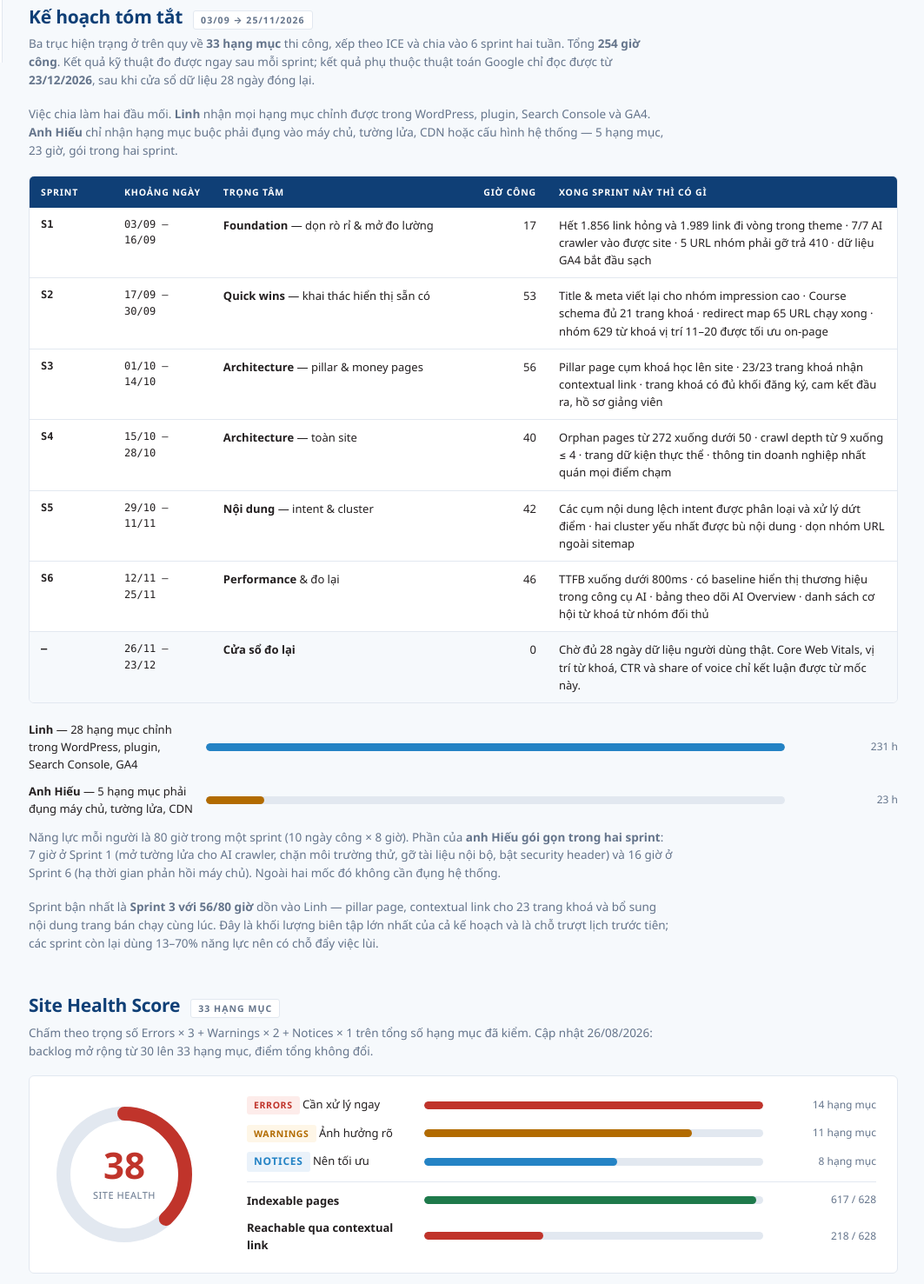
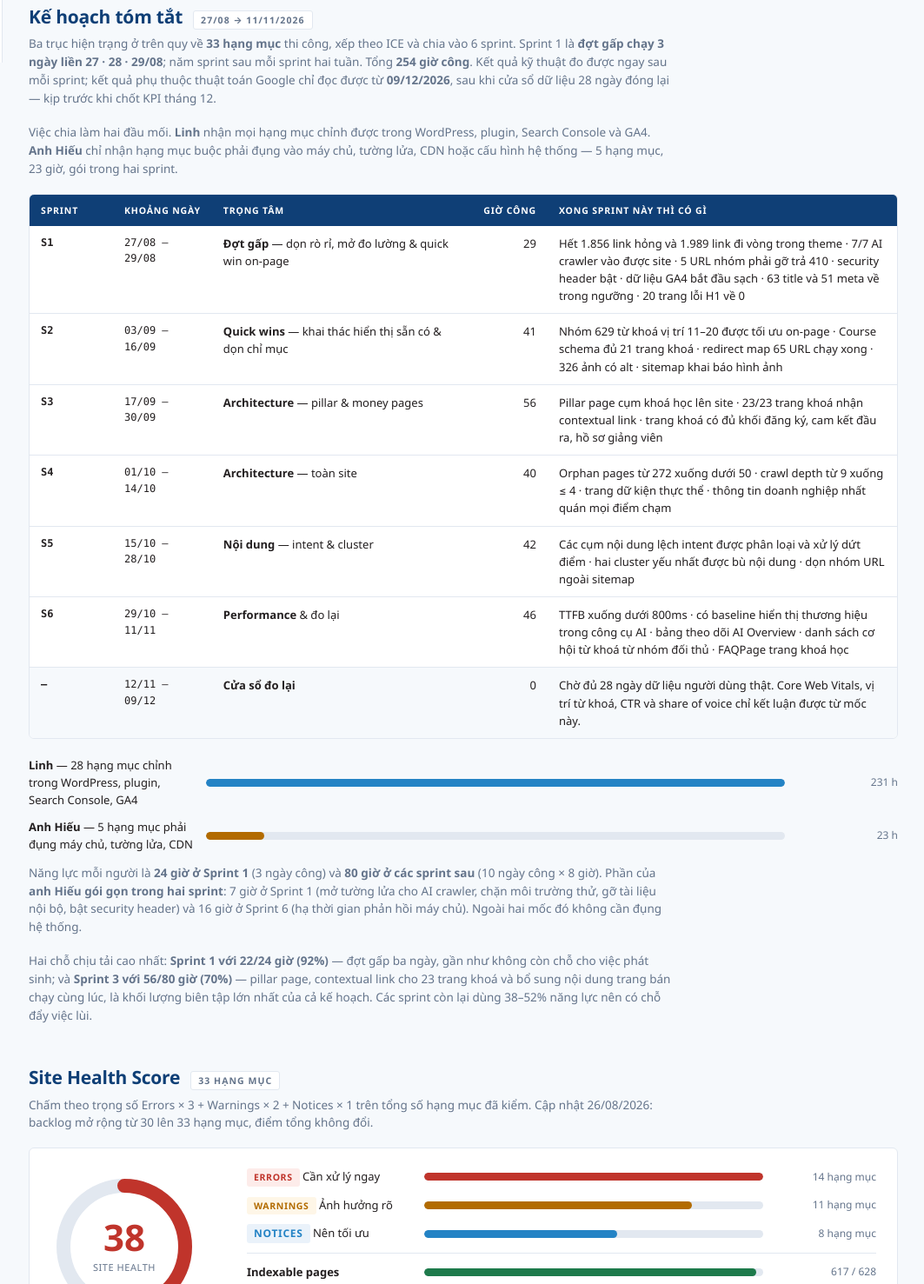
Before and after one commit to emmint/auditimonathang8, a plain HTML site: page index.html in a window 1280 px wide. Shown: the part 728-2205 px from the top of the page at 87% size, without its empty margins (217-1280 px from the left). Drawn offline with Linux system fonts and the light colour scheme.

Commit message:
Update index.html

```diff
--- a/index.html
+++ b/index.html
@@ -269,11 +269,12 @@
 
 <!-- ================= SITE HEALTH ================= -->
 <section id="kehoach">
-  <div class="sechead"><h2>Kế hoạch tóm tắt</h2><span class="tag">03/09 → 25/11/2026</span></div>
+  <div class="sechead"><h2>Kế hoạch tóm tắt</h2><span class="tag">27/08 → 11/11/2026</span></div>
   <p class="lede">
-    Ba trục hiện trạng ở trên quy về <b>33 hạng mục</b> thi công, xếp theo ICE và chia vào 6 sprint hai tuần.
+    Ba trục hiện trạng ở trên quy về <b>33 hạng mục</b> thi công, xếp theo ICE và chia vào 6 sprint.
+    Sprint 1 là <b>đợt gấp chạy 3 ngày liền 27 · 28 · 29/08</b>; năm sprint sau mỗi sprint hai tuần.
     Tổng <b>254 giờ công</b>. Kết quả kỹ thuật đo được ngay sau mỗi sprint; kết quả phụ thuộc thuật toán Google
-    chỉ đọc được từ <b>23/12/2026</b>, sau khi cửa sổ dữ liệu 28 ngày đóng lại.
+    chỉ đọc được từ <b>09/12/2026</b>, sau khi cửa sổ dữ liệu 28 ngày đóng lại — kịp trước khi chốt KPI tháng 12.
   </p>
   <p class="lede">
     Việc chia làm hai đầu mối. <b>Linh</b> nhận mọi hạng mục chỉnh được trong WordPress, plugin,
@@ -289,31 +290,32 @@
       <th>Xong sprint này thì có gì</th>
     </tr></thead>
     <tbody>
-      <tr><td class="mono"><b>S1</b></td><td class="mono">03/09 – 16/09</td>
-        <td><b>Foundation</b> — dọn rò rỉ &amp; mở đo lường</td><td class="n">17</td>
+      <tr><td class="mono"><b>S1</b></td><td class="mono">27/08 – 29/08</td>
+        <td><b>Đợt gấp</b> — dọn rò rỉ, mở đo lường &amp; quick win on-page</td><td class="n">29</td>
         <td>Hết 1.856 link hỏng và 1.989 link đi vòng trong theme · 7/7 AI crawler vào được site ·
-          5 URL nhóm phải gỡ trả 410 · dữ liệu GA4 bắt đầu sạch</td></tr>
-      <tr><td class="mono"><b>S2</b></td><td class="mono">17/09 – 30/09</td>
-        <td><b>Quick wins</b> — khai thác hiển thị sẵn có</td><td class="n">53</td>
-        <td>Title &amp; meta viết lại cho nhóm impression cao · Course schema đủ 21 trang khoá ·
-          redirect map 65 URL chạy xong · nhóm 629 từ khoá vị trí 11–20 được tối ưu on-page</td></tr>
-      <tr><td class="mono"><b>S3</b></td><td class="mono">01/10 – 14/10</td>
+          5 URL nhóm phải gỡ trả 410 · security header bật · dữ liệu GA4 bắt đầu sạch ·
+          63 title và 51 meta về trong ngưỡng · 20 trang lỗi H1 về 0</td></tr>
+      <tr><td class="mono"><b>S2</b></td><td class="mono">03/09 – 16/09</td>
+        <td><b>Quick wins</b> — khai thác hiển thị sẵn có &amp; dọn chỉ mục</td><td class="n">41</td>
+        <td>Nhóm 629 từ khoá vị trí 11–20 được tối ưu on-page · Course schema đủ 21 trang khoá ·
+          redirect map 65 URL chạy xong · 326 ảnh có alt · sitemap khai báo hình ảnh</td></tr>
+      <tr><td class="mono"><b>S3</b></td><td class="mono">17/09 – 30/09</td>
         <td><b>Architecture</b> — pillar &amp; money pages</td><td class="n">56</td>
         <td>Pillar page cụm khoá học lên site · 23/23 trang khoá nhận contextual link ·
           trang khoá có đủ khối đăng ký, cam kết đầu ra, hồ sơ giảng viên</td></tr>
-      <tr><td class="mono"><b>S4</b></td><td class="mono">15/10 – 28/10</td>
+      <tr><td class="mono"><b>S4</b></td><td class="mono">01/10 – 14/10</td>
         <td><b>Architecture</b> — toàn site</td><td class="n">40</td>
         <td>Orphan pages từ 272 xuống dưới 50 · crawl depth từ 9 xuống ≤ 4 ·
           trang dữ kiện thực thể · thông tin doanh nghiệp nhất quán mọi điểm chạm</td></tr>
-      <tr><td class="mono"><b>S5</b></td><td class="mono">29/10 – 11/11</td>
+      <tr><td class="mono"><b>S5</b></td><td class="mono">15/10 – 28/10</td>
         <td><b>Nội dung</b> — intent &amp; cluster</td><td class="n">42</td>
         <td>Các cụm nội dung lệch intent được phân loại và xử lý dứt điểm ·
           hai cluster yếu nhất được bù nội dung · dọn nhóm URL ngoài sitemap</td></tr>
-      <tr><td class="mono"><b>S6</b></td><td class="mono">12/11 – 25/11</td>
+      <tr><td class="mono"><b>S6</b></td><td class="mono">29/10 – 11/11</td>
         <td><b>Performance</b> &amp; đo lại</td><td class="n">46</td>
         <td>TTFB xuống dưới 800ms · có baseline hiển thị thương hiệu trong công cụ AI ·
-          bảng theo dõi AI Overview · danh sách cơ hội từ khoá từ nhóm đối thủ</td></tr>
-      <tr style="background:var(--wash)"><td class="mono"><b>—</b></td><td class="mono">26/11 – 23/12</td>
+          bảng theo dõi AI Overview · danh sách cơ hội từ khoá từ nhóm đối thủ · FAQPage trang khoá học</td></tr>
+      <tr style="background:var(--wash)"><td class="mono"><b>—</b></td><td class="mono">12/11 – 09/12</td>
         <td><b>Cửa sổ đo lại</b></td><td class="n">0</td>
         <td>Chờ đủ 28 ngày dữ liệu người dùng thật. Core Web Vitals, vị trí từ khoá, CTR và
           share of voice chỉ kết luận được từ mốc này.</td></tr>
@@ -328,15 +330,16 @@
       <span class="bar"><i style="width:10%;background:#B26B00"></i></span><span class="n">23 h</span></div>
   </div>
   <p class="lede" style="margin-top:12px">
-    Năng lực mỗi người là 80 giờ trong một sprint (10 ngày công × 8 giờ).
+    Năng lực mỗi người là <b>24 giờ ở Sprint 1</b> (3 ngày công) và <b>80 giờ ở các sprint sau</b> (10 ngày công × 8 giờ).
     Phần của <b>anh Hiếu gói gọn trong hai sprint</b>: 7 giờ ở Sprint 1
     (mở tường lửa cho AI crawler, chặn môi trường thử, gỡ tài liệu nội bộ, bật security header)
     và 16 giờ ở Sprint 6 (hạ thời gian phản hồi máy chủ). Ngoài hai mốc đó không cần đụng hệ thống.
   </p>
   <p class="lede">
-    Sprint bận nhất là <b>Sprint 3 với 56/80 giờ</b> dồn vào Linh — pillar page, contextual link cho
-    23 trang khoá và bổ sung nội dung trang bán chạy cùng lúc. Đây là khối lượng biên tập lớn nhất của
-    cả kế hoạch và là chỗ trượt lịch trước tiên; các sprint còn lại dùng 13–70% năng lực nên có chỗ đẩy việc lùi.
+    Hai chỗ chịu tải cao nhất: <b>Sprint 1 với 22/24 giờ (92%)</b> — đợt gấp ba ngày, gần như không còn chỗ
+    cho việc phát sinh; và <b>Sprint 3 với 56/80 giờ (70%)</b> — pillar page, contextual link cho 23 trang khoá
+    và bổ sung nội dung trang bán chạy cùng lúc, là khối lượng biên tập lớn nhất của cả kế hoạch.
+    Các sprint còn lại dùng 38–52% năng lực nên có chỗ đẩy việc lùi.
   </p>
 </section>
 
@@ -781,20 +784,21 @@
 
 <!-- ================= ROADMAP ================= -->
 <section id="roadmap">
-  <div class="sechead"><h2>Roadmap — 6 sprint</h2><span class="tag">03/09/2026 → 25/11/2026</span></div>
+  <div class="sechead"><h2>Roadmap — 6 sprint</h2><span class="tag">27/08/2026 → 11/11/2026</span></div>
   <p class="lede">
     Thứ tự theo nguyên tắc chuẩn ngành: xử lý technical health trước khi mở rộng nội dung, và front-load
     quick wins để có kết quả đo được sớm.
-    <br><b>Mốc khởi động 03/09/2026.</b> Lịch tính theo ngày làm việc: 5 ngày/tuần · 8 giờ/ngày ·
-    10 ngày công mỗi sprint, tức <b>80 giờ năng lực cho mỗi vai trò</b> trong một sprint.
-    Sprint cuối kết thúc <b>25/11/2026</b>. Cửa sổ dữ liệu của Google trượt 28 ngày, nên nhóm chỉ số phụ thuộc
-    thuật toán — Core Web Vitals, vị trí từ khoá, CTR, share of voice — chỉ đọc được từ <b>23/12/2026</b>.
-    Sprint bận nhất là Sprint 3 với 56/80 giờ dồn vào Linh (70% năng lực); không sprint nào quá tải.
+    <br><b>Mốc khởi động 27/08/2026.</b> Lịch tính theo ngày làm việc, 8 giờ/ngày.
+    Sprint 1 là đợt gấp chạy 3 ngày liền — 24 giờ năng lực mỗi người; năm sprint sau mỗi sprint
+    10 ngày công — 80 giờ mỗi người.
+    Sprint cuối kết thúc <b>11/11/2026</b>. Cửa sổ dữ liệu của Google trượt 28 ngày, nên nhóm chỉ số phụ thuộc
+    thuật toán — Core Web Vitals, vị trí từ khoá, CTR, share of voice — chỉ đọc được từ <b>09/12/2026</b>.
+    Chạy đợt gấp trước kéo toàn bộ lịch lên hai tuần, nhờ đó có số liệu trước khi chốt KPI tháng 12.
   </p>
   <div class="sprints">
     <div class="sp">
       <div class="h">Sprint 1</div>
-      <div class="d">03/09 – 16/09 · Foundation</div>
+      <div class="d">27/08 – 29/08 · Đợt gấp</div>
       <div class="g">Dọn rò rỉ &amp; mở khoá đo lường</div>
       <ul>
         <li>Sửa 3 vị trí theme → dọn 3.845 link</li>
@@ -803,23 +807,25 @@
         <li>Whitelist AI crawler</li>
         <li>Sửa <code>legalName</code> toàn site</li>
         <li>Chuẩn hoá analytics event</li>
+        <li>Rút gọn 63 title + 51 meta</li>
+        <li>Chuẩn hoá H1 cho 20 trang</li>
       </ul>
     </div>
     <div class="sp">
       <div class="h">Sprint 2</div>
-      <div class="d">17/09 – 30/09 · Quick wins</div>
+      <div class="d">03/09 – 16/09 · Quick wins</div>
       <div class="g">Khai thác hiển thị sẵn có</div>
       <ul>
-        <li>Title &amp; meta cho striking distance</li>
-        <li>Rút gọn 63 title + 51 meta</li>
-        <li>Chuẩn hoá H1</li>
+        <li>Khai thác 629 từ khoá vị trí 11–20</li>
         <li>Redirect map 65 URL</li>
         <li>Course schema 21 trang khoá</li>
+        <li>Alt text cho 326 ảnh</li>
+        <li>Khai báo hình ảnh trong sitemap</li>
       </ul>
     </div>
     <div class="sp">
       <div class="h">Sprint 3–5</div>
-      <div class="d">01/10 – 11/11 · Architecture &amp; Content</div>
+      <div class="d">17/09 – 28/10 · Architecture &amp; Nội dung</div>
       <div class="g">Tái cấu trúc internal link</div>
       <ul>
         <li>Pillar page cụm khoá học</li>
@@ -831,7 +837,7 @@
     </div>
     <div class="sp">
       <div class="h">Sprint 6</div>
-      <div class="d">12/11 – 25/11 · Performance</div>
+      <div class="d">29/10 – 11/11 · Performance</div>
       <div class="g">Hạ tầng &amp; đo lại</div>
       <ul>
         <li>Hạ TTFB xuống dưới 800ms</li>
```
